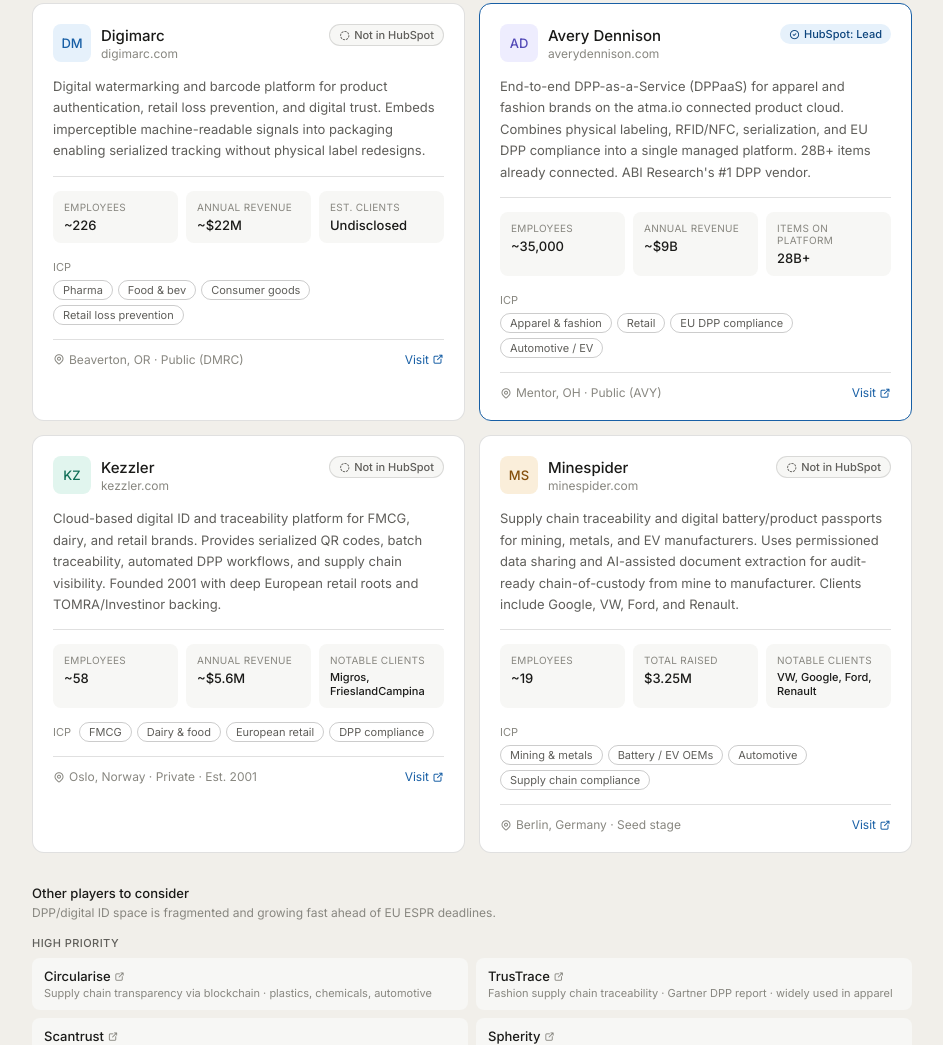
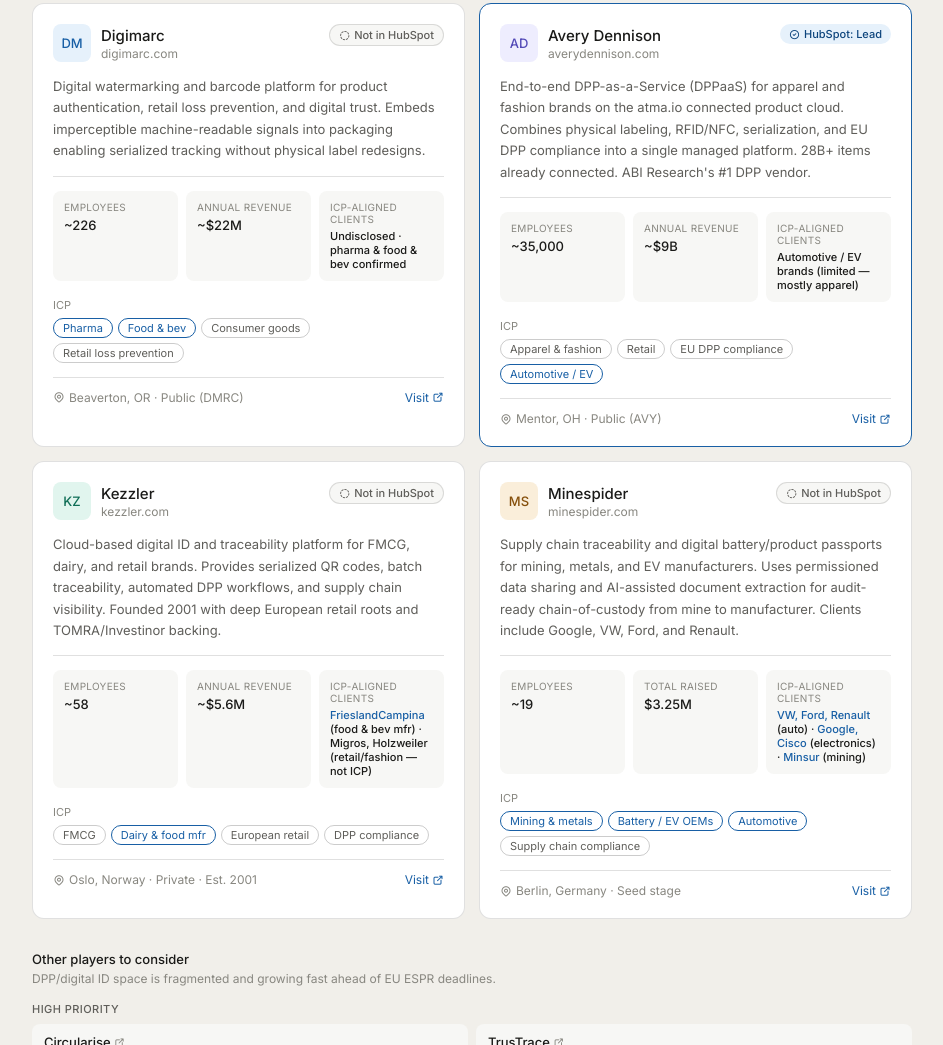
Before and after one commit to betsey-getamplio/intel-dashboard, a plain HTML site: page index.html in a window 1280 px wide. Shown: the part 208-1253 px from the top of the page, without its empty margins (168-1111 px from the left). Drawn offline with Linux system fonts and the light colour scheme.

Commit message:
Highlight ICP-aligned clients per provider

```diff
--- a/index.html
+++ b/index.html
@@ -323,16 +323,16 @@
           <div class="stat-value">~$22M</div>
         </div>
         <div class="stat">
-          <div class="stat-label">Est. clients</div>
-          <div class="stat-value">Undisclosed</div>
+          <div class="stat-label">ICP-aligned clients</div>
+          <div class="stat-value" style="font-size:11px">Undisclosed · pharma &amp; food &amp; bev confirmed</div>
         </div>
       </div>
 
       <div style="display:flex;align-items:flex-start;gap:6px;flex-wrap:wrap">
         <span class="icp-label-prefix">ICP</span>
         <div class="icp-section">
-          <span class="icp-tag">Pharma</span>
-          <span class="icp-tag">Food &amp; bev</span>
+          <span class="icp-tag" style="border-color:#185FA5;color:#185FA5">Pharma</span>
+          <span class="icp-tag" style="border-color:#185FA5;color:#185FA5">Food &amp; bev</span>
           <span class="icp-tag">Consumer goods</span>
           <span class="icp-tag">Retail loss prevention</span>
         </div>
@@ -369,8 +369,8 @@
           <div class="stat-value">~$9B</div>
         </div>
         <div class="stat">
-          <div class="stat-label">Items on platform</div>
-          <div class="stat-value">28B+</div>
+          <div class="stat-label">ICP-aligned clients</div>
+          <div class="stat-value" style="font-size:11px">Automotive / EV brands (limited — mostly apparel)</div>
         </div>
       </div>
 
@@ -380,7 +380,7 @@
           <span class="icp-tag">Apparel &amp; fashion</span>
           <span class="icp-tag">Retail</span>
           <span class="icp-tag">EU DPP compliance</span>
-          <span class="icp-tag">Automotive / EV</span>
+          <span class="icp-tag" style="border-color:#185FA5;color:#185FA5">Automotive / EV</span>
         </div>
       </div>
 
@@ -415,8 +415,8 @@
           <div class="stat-value">~$5.6M</div>
         </div>
         <div class="stat">
-          <div class="stat-label">Notable clients</div>
-          <div class="stat-value" style="font-size:11px">Migros, FrieslandCampina</div>
+          <div class="stat-label">ICP-aligned clients</div>
+          <div class="stat-value" style="font-size:11px"><span style="color:#185FA5;font-weight:500">FrieslandCampina</span> (food &amp; bev mfr) · Migros, Holzweiler (retail/fashion — not ICP)</div>
         </div>
       </div>
 
@@ -424,7 +424,7 @@
         <span class="icp-label-prefix">ICP</span>
         <div class="icp-section">
           <span class="icp-tag">FMCG</span>
-          <span class="icp-tag">Dairy &amp; food</span>
+          <span class="icp-tag" style="border-color:#185FA5;color:#185FA5">Dairy &amp; food mfr</span>
           <span class="icp-tag">European retail</span>
           <span class="icp-tag">DPP compliance</span>
         </div>
@@ -461,17 +461,17 @@
           <div class="stat-value">$3.25M</div>
         </div>
         <div class="stat">
-          <div class="stat-label">Notable clients</div>
-          <div class="stat-value" style="font-size:11px">VW, Google, Ford, Renault</div>
+          <div class="stat-label">ICP-aligned clients</div>
+          <div class="stat-value" style="font-size:11px"><span style="color:#185FA5;font-weight:500">VW, Ford, Renault</span> (auto) · <span style="color:#185FA5;font-weight:500">Google, Cisco</span> (electronics) · <span style="color:#185FA5;font-weight:500">Minsur</span> (mining)</div>
         </div>
       </div>
 
       <div style="display:flex;align-items:flex-start;gap:6px;flex-wrap:wrap">
         <span class="icp-label-prefix">ICP</span>
         <div class="icp-section">
-          <span class="icp-tag">Mining &amp; metals</span>
-          <span class="icp-tag">Battery / EV OEMs</span>
-          <span class="icp-tag">Automotive</span>
+          <span class="icp-tag" style="border-color:#185FA5;color:#185FA5">Mining &amp; metals</span>
+          <span class="icp-tag" style="border-color:#185FA5;color:#185FA5">Battery / EV OEMs</span>
+          <span class="icp-tag" style="border-color:#185FA5;color:#185FA5">Automotive</span>
           <span class="icp-tag">Supply chain compliance</span>
         </div>
       </div>
```
